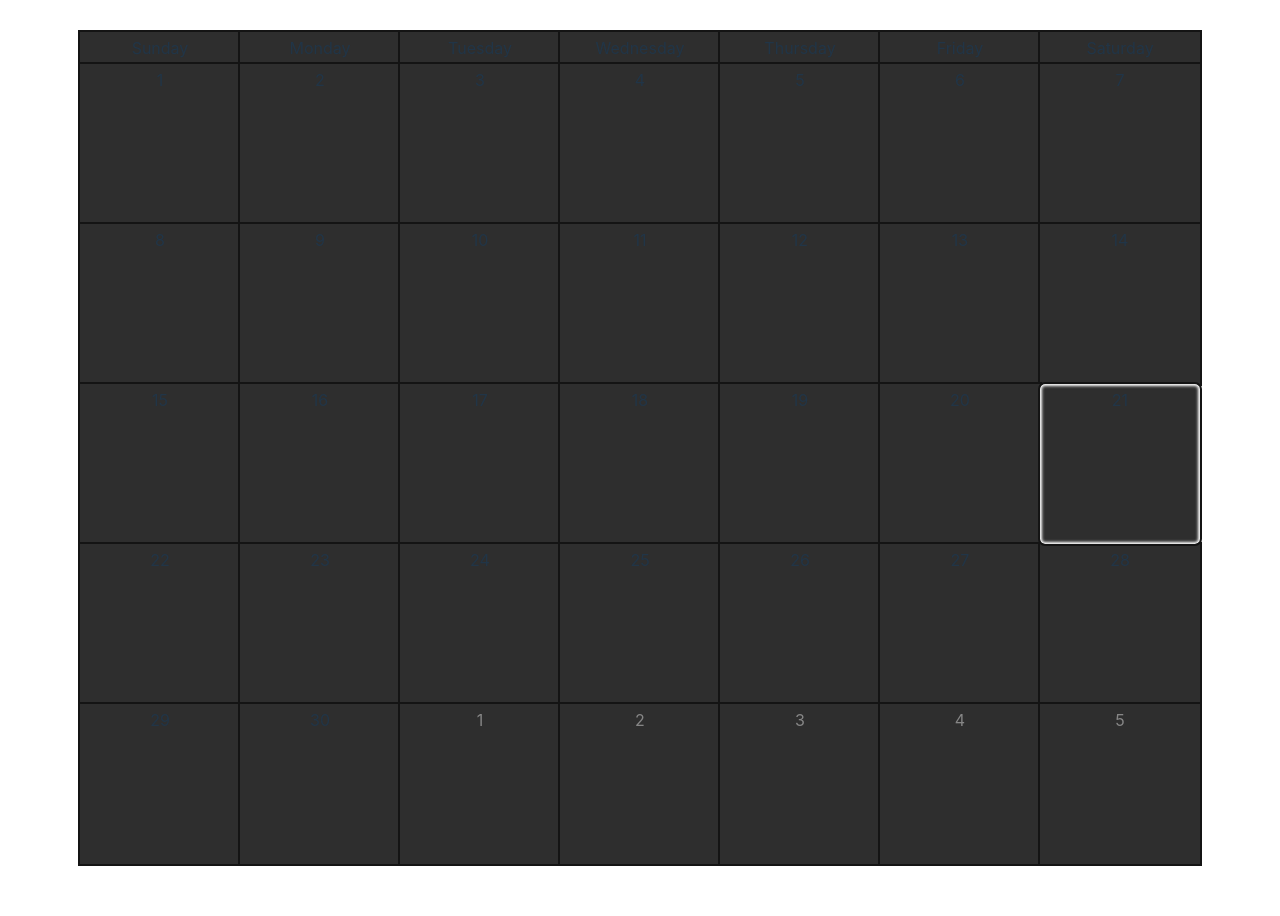
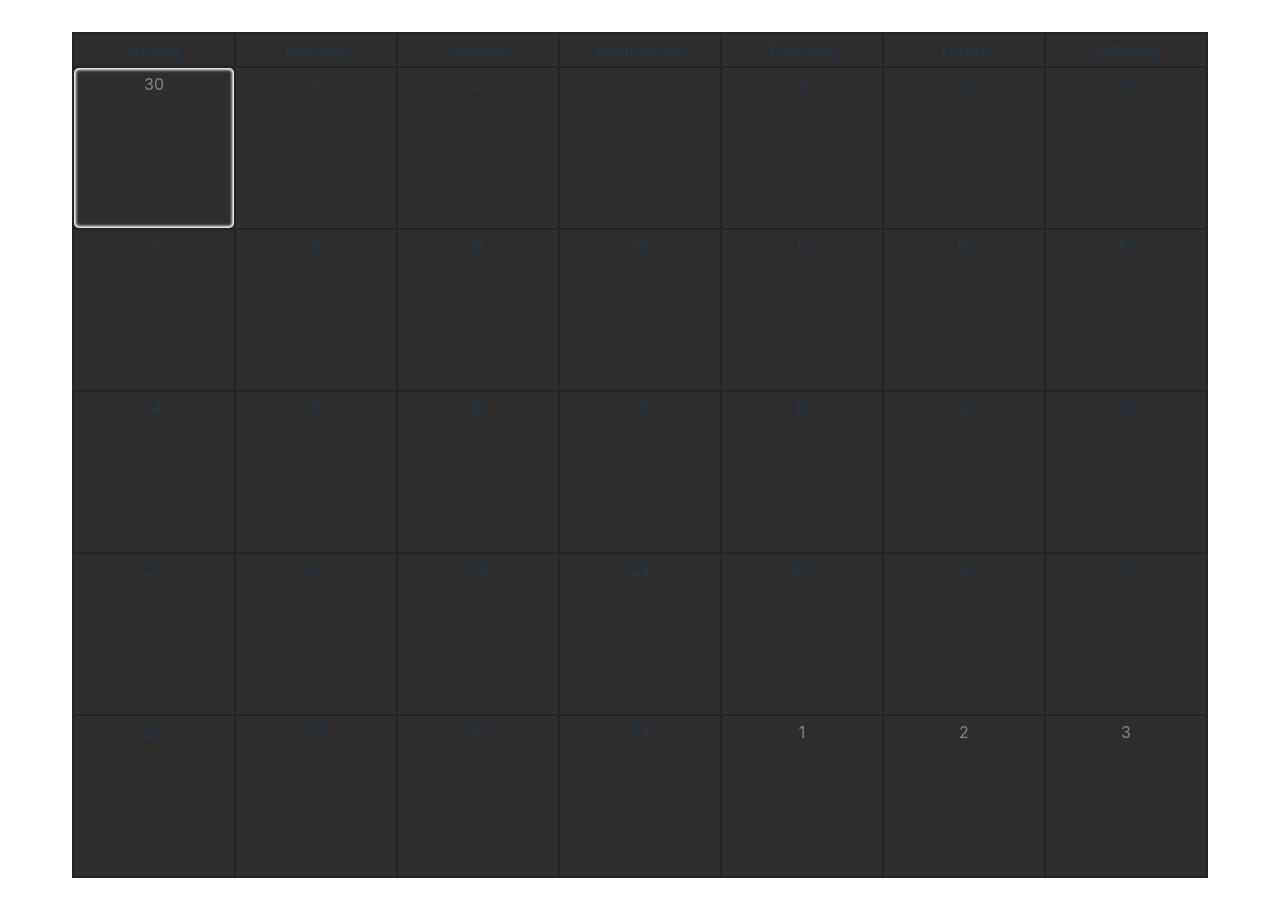
Before and after one commit to pearsonty9/flow-state, a React (Vite) app: page / in a window 1280 px wide. Shown: the top 916 px of the page. Built offline with nearby package versions, Linux system fonts and the light colour scheme.

Commit message:
ref: Made code for setting up a calendar more readable by moving logic out of loop

```diff
--- a/src/App.css
+++ b/src/App.css
@@ -5,6 +5,7 @@
 :root {
     --date-width: 10rem;
     --date-height: var(--date-width);
+    --calendar-border-color: rgb(36, 36, 36);
 }
 
 #root {
@@ -16,13 +17,16 @@
 .month {
     display: grid;
     grid-template-columns: repeat(7, var(--date-width));
-    grid-template-rows: 1fr repeat(6, var(--date-width));
+    grid-template-rows: 1fr repeat(5, var(--date-width));
+    grid-auto-rows: var(--date-width);
+    gap: 2px;
+    background-color: var(--calendar-border-color);
+    border: 2px var(--calendar-border-color) solid;
 }
 
 .day {
     display: flex;
     flex-direction: column;
-    outline: 2px rgb(20, 20, 20) solid;
     background-color: #2e2e2e;
     padding: 0.25rem;
     position: relative;
@@ -61,8 +65,8 @@
 
 .add {
     display: none;
-    width: 12px;
-    height: 12px;
+    width: 1rem;
+    height: 1rem;
     padding: 6px;
     border-radius: 100%;
     text-align: center;
--- a/src/App.tsx
+++ b/src/App.tsx
@@ -1,5 +1,5 @@
 import * as React from 'react'
-import { useEffect, useState } from 'react'
+import { useEffect, useState, useCallback } from 'react'
 import { FontAwesomeIcon } from '@fortawesome/react-fontawesome'
 import { faPlus } from '@fortawesome/free-solid-svg-icons'
 import CreateEvent from './CreateEvent'
@@ -22,25 +22,19 @@ function App() {
     }
 
     const today = new Date()
+    const [month, setMonth] = useState<Date>(new Date(today.getFullYear(), today.getMonth()));
     const [weeks, setWeeks] = useState<CustomDate[][]>([])
-    const [focusedDate, setFocusedDate] = useState({ i: 1, j: today.getDate() })
+    const [focusedDate, setFocusedDate] = useState({ i: 0, j: 0 })
     const [showCreateEvent, setShowCreateEvent] = useState(false)
 
-    useEffect(() => {
-        setupCalendarSimple()
-    }, [])
+    const setupCalendar = useCallback((currentDate: Date) => {
+        const calendarWeeks: CustomDate[][] = []
+        const lastMonthEnd = new Date(currentDate.getFullYear(), currentDate.getMonth(), 0)
+        const nextMonthStart = new Date(currentDate.getFullYear(), currentDate.getMonth() + 1, 1)
+        const currentMonthEndDate = new Date(currentDate.getFullYear(), currentDate.getMonth() + 1, 0).getDate()
+        let date
 
-    function setupCalendar() {
-        const calendarWeeks: CustomDate[][] = []
-        const lastMonthEnd = new Date(today.getFullYear(), today.getMonth(), 0)
-        const nextMonthStart = new Date(today.getFullYear(), today.getMonth() + 1, 1)
-        const currentMonthEndDate = new Date(today.getFullYear(), today.getMonth() + 1, 0).getDate()
-        let month = today.getMonth() !== 0 ? today.getMonth() - 1 : 11
-        let date = 1
-
-        for (let i = 0; i < MAX_WEEKS; i++) {
-            const week: CustomDate[] = []
-            if (month === lastMonthEnd.getMonth()) {
+        let week: CustomDate[] = []
         if (lastMonthEnd.getDay() !== Day.Saturday) {
             date = lastMonthEnd.getDate() - lastMonthEnd.getDay()
             while (date <= lastMonthEnd.getDate()) {
@@ -48,66 +42,31 @@ function App() {
                 date++
             }
         }
-                month = today.getMonth()
+
         date = 1
-            }
-            if (month === today.getMonth()) {
+        for (let i = 0; i < MAX_WEEKS; i++) {
             while (week.length < DAYS_PER_WEEK) {
-                    if (date > currentMonthEndDate) {
-                        month = nextMonthStart.getMonth()
-                        break
-                    }
-                    week.push(new CustomDate(today.getFullYear(), today.getMonth(), date))
+                if (date > currentMonthEndDate) break
+                week.push(new CustomDate(currentDate.getFullYear(), currentDate.getMonth(), date))
                 date++
             }
-            }
-            if (month === nextMonthStart.getMonth() && week.length !== 0) {
-                for (let k = 1; week.length < DAYS_PER_WEEK; k++) {
+
+            if (week.length > 0 && week.length < 7) {
+                for (let k = 1; week.length < DAYS_PER_WEEK; k++)
                     week.push(new CustomDate(nextMonthStart.getFullYear(), nextMonthStart.getMonth(), k))
             }
-            }
+
             calendarWeeks.push(week)
-        }
-        setWeeks(calendarWeeks)
+            week = []
         }
 
-    function setupCalendarSimple() {
-        const lastMonthEnd = new Date(today.getFullYear(), today.getMonth(), 0)
-        const nextMonthStart = new Date(today.getFullYear(), today.getMonth() + 1, 1)
-        const currentMonthEndDate = new Date(today.getFullYear(), today.getMonth() + 1, 0).getDate()
-        let date
+        setWeeks(calendarWeeks)
+    }, [Day.Saturday])
 
-        const lastMonth: CustomDate[] = getCalendarDatesFromMonth(
-            lastMonthEnd.getDate() - lastMonthEnd.getDay(),
-            lastMonthEnd.getDate(),
-            lastMonthEnd.getFullYear(),
-            lastMonthEnd.getMonth()
-        )
-        const currentMonth: CustomDate[] = getCalendarDatesFromMonth(
-            1,
-            currentMonthEndDate,
-            today.getFullYear(),
-            today.getMonth()
-        )
-        const nextMonth: CustomDate[] = getCalendarDatesFromMonth(
-            1,
-            8 - (currentMonth.length % 7),
-            nextMonthStart.getFullYear(),
-            nextMonthStart.getMonth()
-        )
+    useEffect(() => {
+        setupCalendar(month)
+    }, [month, setupCalendar])
 
-        setWeeks([lastMonth, currentMonth, nextMonth])
-    }
-
-    function getCalendarDatesFromMonth(startDate: number, endDate: number, year: number, month: number) {
-        const dates: CustomDate[] = []
-        let date = startDate
-        while (date < endDate) {
-            dates.push(new CustomDate(year, month, date))
-            date++
-        }
-        return dates
-    }
 
     function handleCreateEvent(
         event: React.MouseEvent<SVGSVGElement> | React.KeyboardEvent<HTMLDivElement>,
@@ -127,14 +86,6 @@ function App() {
         setShowCreateEvent(false)
     }
 
-    function calcDateIndex(month: number, date: number) {
-        let index = 0
-        if (month === 0) index = date % weeks[month].length
-        if (month === 1) index = date + weeks[0].length
-        if (month === 2) index = date + weeks[0].length + weeks[1].length
-        return index
-    }
-
     // console.log(showCreateEvent)
 
     return (
@@ -151,7 +102,7 @@ function App() {
                     return days.map((date, j) => (
                         <div
                             key={date.getTime()}
-                            tabIndex={calcDateIndex(i, j)}
+                            tabIndex={i * 7 + j + 1}
                             className={
                                 'day ' +
                                 (date.getTime() == weeks[focusedDate.i][focusedDate.j].getTime() ? 'selected ' : '') +
```
Lines whose indentation alone changed are shown as unchanged.
